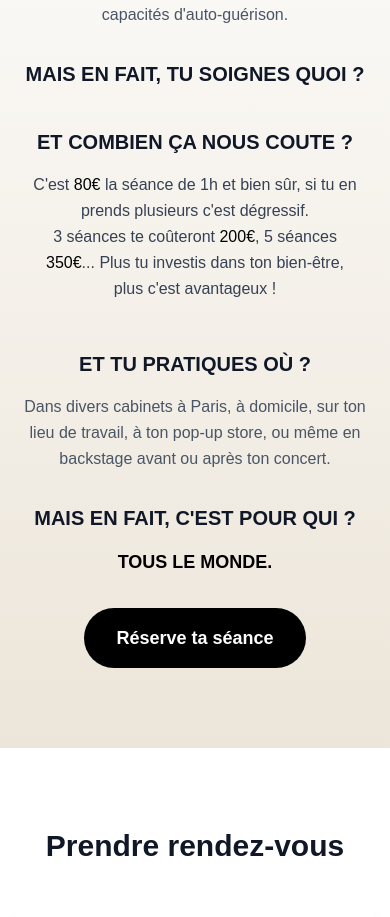
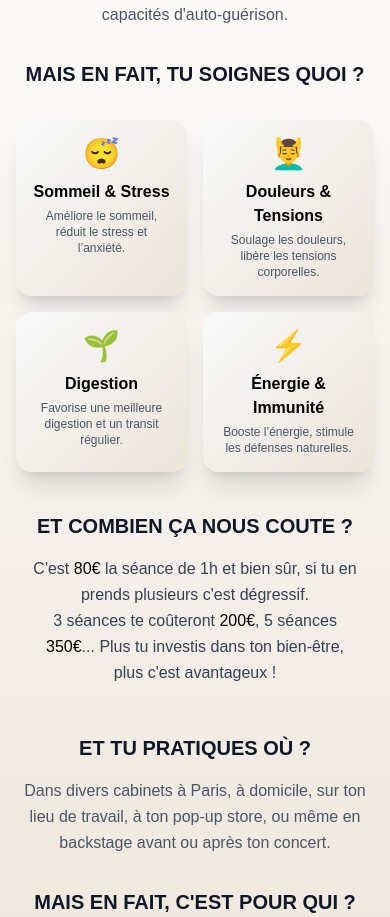
Before and after one commit to Thethetrader/reflexologieplantaire, a Next.js app: page / in a window 390 px wide. Shown: the part 2400-3317 px from the top of the page. Built offline with nearby package versions, Linux system fonts and the light colour scheme.

Commit message:
FAQ mobile : retour des 4 cadres bénéfices

```diff
--- a/src/app/page.tsx
+++ b/src/app/page.tsx
@@ -213,31 +213,31 @@ export default function Home() {
                 </h3>
               </div>
 
-              {/* Résumé en 4 cadres - desktop uniquement */}
-              <div className="mt-10 hidden md:grid md:grid-cols-4 gap-6 md:gap-8">
+              {/* Résumé en 4 cadres - mobile uniquement */}
+              <div className="grid grid-cols-2 gap-4 md:hidden mb-8">
                 {/* Carte 1 : Sommeil & Stress */}
-                <div className="bg-gradient-to-br from-[#f8f9fa] to-[#ece5d9] rounded-2xl shadow-xl p-8 flex flex-col items-center text-center transition-all duration-300 hover:scale-105 hover:shadow-2xl">
-                  <span className="text-4xl mb-4">😴</span>
-                  <h4 className="font-semibold text-lg mb-2 text-black">Sommeil & Stress</h4>
-                  <p className="text-gray-600 text-sm">Améliore le sommeil, réduit le stress et l’anxiété.</p>
+                <div className="bg-gradient-to-br from-[#f8f9fa] to-[#ece5d9] rounded-2xl shadow-xl p-4 flex flex-col items-center text-center">
+                  <span className="text-3xl mb-2">😴</span>
+                  <h4 className="font-semibold text-base mb-1 text-black">Sommeil & Stress</h4>
+                  <p className="text-gray-600 text-xs">Améliore le sommeil, réduit le stress et l’anxiété.</p>
                 </div>
                 {/* Carte 2 : Douleurs & Tensions */}
-                <div className="bg-gradient-to-br from-[#f8f9fa] to-[#ece5d9] rounded-2xl shadow-xl p-8 flex flex-col items-center text-center transition-all duration-300 hover:scale-105 hover:shadow-2xl">
-                  <span className="text-4xl mb-4">🤕</span>
-                  <h4 className="font-semibold text-lg mb-2 text-black">Douleurs & Tensions</h4>
-                  <p className="text-gray-600 text-sm">Soulage maux de tête, douleurs chroniques, tensions musculaires.</p>
+                <div className="bg-gradient-to-br from-[#f8f9fa] to-[#ece5d9] rounded-2xl shadow-xl p-4 flex flex-col items-center text-center">
+                  <span className="text-3xl mb-2">💆‍♂️</span>
+                  <h4 className="font-semibold text-base mb-1 text-black">Douleurs & Tensions</h4>
+                  <p className="text-gray-600 text-xs">Soulage les douleurs, libère les tensions corporelles.</p>
                 </div>
-                {/* Carte 3 : Digestion & Fatigue */}
-                <div className="bg-gradient-to-br from-[#f8f9fa] to-[#ece5d9] rounded-2xl shadow-xl p-8 flex flex-col items-center text-center transition-all duration-300 hover:scale-105 hover:shadow-2xl">
-                  <span className="text-4xl mb-4">🍽️</span>
-                  <h4 className="font-semibold text-lg mb-2 text-black">Digestion & Fatigue</h4>
-                  <p className="text-gray-600 text-sm">Aide la digestion, booste l’énergie, lutte contre la fatigue.</p>
+                {/* Carte 3 : Digestion */}
+                <div className="bg-gradient-to-br from-[#f8f9fa] to-[#ece5d9] rounded-2xl shadow-xl p-4 flex flex-col items-center text-center">
+                  <span className="text-3xl mb-2">🌱</span>
+                  <h4 className="font-semibold text-base mb-1 text-black">Digestion</h4>
+                  <p className="text-gray-600 text-xs">Favorise une meilleure digestion et un transit régulier.</p>
                 </div>
-                {/* Carte 4 : Hormones & Bien-être */}
-                <div className="bg-gradient-to-br from-[#f8f9fa] to-[#ece5d9] rounded-2xl shadow-xl p-8 flex flex-col items-center text-center transition-all duration-300 hover:scale-105 hover:shadow-2xl">
-                  <span className="text-4xl mb-4">⚖️</span>
-                  <h4 className="font-semibold text-lg mb-2 text-black">Hormones & Bien-être</h4>
-                  <p className="text-gray-600 text-sm">Régule les hormones, équilibre le corps, favorise le bien-être.</p>
+                {/* Carte 4 : Énergie & Immunité */}
+                <div className="bg-gradient-to-br from-[#f8f9fa] to-[#ece5d9] rounded-2xl shadow-xl p-4 flex flex-col items-center text-center">
+                  <span className="text-3xl mb-2">⚡️</span>
+                  <h4 className="font-semibold text-base mb-1 text-black">Énergie & Immunité</h4>
+                  <p className="text-gray-600 text-xs">Booste l’énergie, stimule les défenses naturelles.</p>
                 </div>
               </div>
 
```
